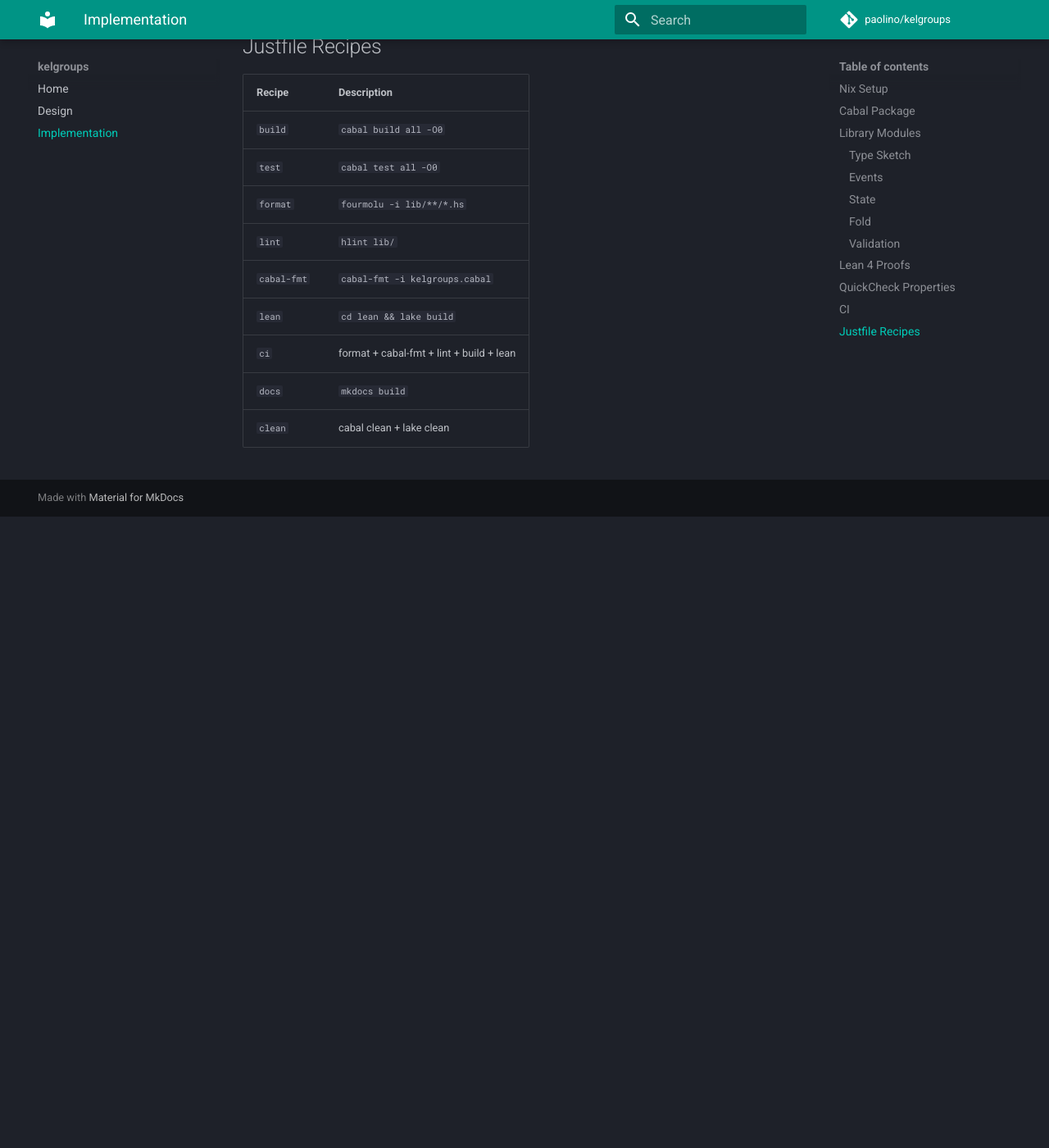
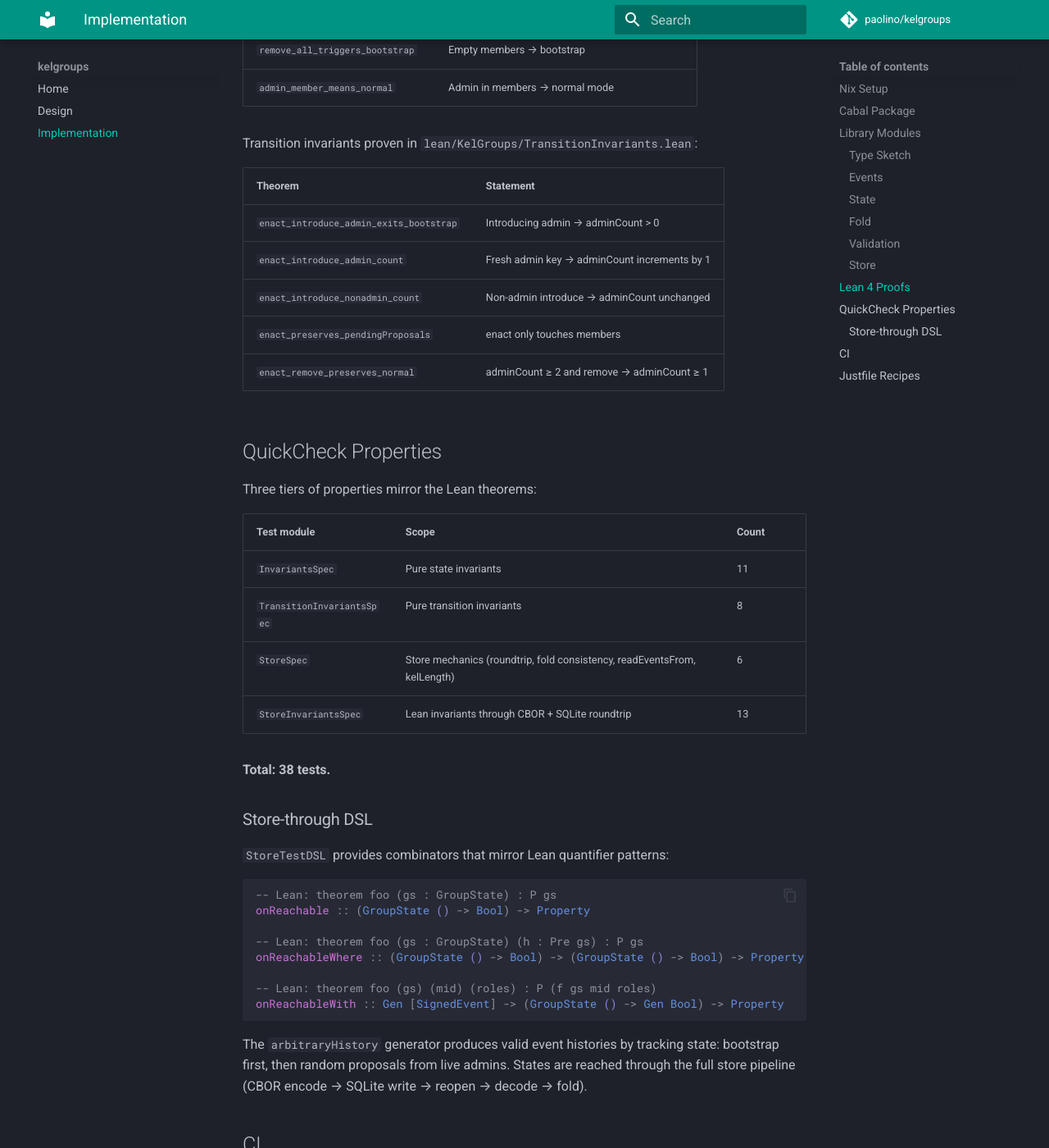
Before and after one commit to paolino/kelgroups, an MkDocs documentation site: the page built from docs/docs/implementation.md, in a window 1280 px wide and 1400 px high, scrolled down 3238 px. Shown: the whole window at 82% size. Built offline with MkDocs 1.6.1 and Material for MkDocs 9.7.7, drawn with Linux system fonts in a browser that asks for light colours; comment, search, counter and statistics services are not loaded; before the commit the page ends 3868 px from its top, so only the background shows below that; some of the changed text lies outside the part shown.

Commit message:
docs: update implementation plan with store and test DSL

````diff
--- a/docs/docs/implementation.md
+++ b/docs/docs/implementation.md
@@ -10,8 +10,8 @@
 
 **`kelgroups.cabal`** — library + test suite:
 
-- Library depends on `base`, `containers`, `text`
-- Test suite uses `hspec` + `QuickCheck`
+- Library depends on `base`, `containers`, `text`, `bytestring`, `serialise`, `sqlite-simple`, `stm`
+- Test suite uses `hspec` + `QuickCheck` + `temporary` + `directory`
 - `keri-hs` dependency wired in nix, activated when needed
 
 ## Library Modules
@@ -25,6 +25,8 @@
 | `KelGroups.Validate` | Event validation with `ValidationError` ADT |
 | `KelGroups.Bootstrap` | `AuthMode` detection (bootstrap vs normal) |
 | `KelGroups.Trivial` | Trivial instance: `a = ()`, no app roles |
+| `KelGroups.Store` | SQLite-backed KEL store with incremental TVar state |
+| `KelGroups.Store.Serialise` | Orphan CBOR `Serialise` instances for all event/state types |
 
 ### Type Sketch
 
@@ -95,6 +97,23 @@
   -> Either ValidationError ()
 ```
 
+### Store
+
+```haskell
+data KELStore a = KELStore
+  { storeConn :: Connection
+  , stateVar :: TVar (GroupState a)
+  }
+
+openKEL :: Serialise a => AppFold a -> a -> FilePath -> IO (KELStore a)
+appendEvent :: Serialise a => KELStore a -> AppFold a -> (Text, GroupEvent a) -> IO ()
+readState :: KELStore a -> IO (GroupState a)
+readEventsFrom :: Serialise a => KELStore a -> Int -> IO [(Text, GroupEvent a)]
+kelLength :: KELStore a -> IO Int
+```
+
+Events are CBOR-encoded (`serialise`) and stored as blobs in a SQLite table. The in-memory `TVar` state is updated incrementally on each append and rebuilt from the DB on `openKEL`.
+
 ## Lean 4 Proofs
 
 Invariants proven in `lean/KelGroups/Invariants.lean`:
@@ -110,14 +129,49 @@
 | `remove_all_triggers_bootstrap` | Empty members → bootstrap |
 | `admin_member_means_normal` | Admin in members → normal mode |
 
+Transition invariants proven in `lean/KelGroups/TransitionInvariants.lean`:
+
+| Theorem | Statement |
+|---|---|
+| `enact_introduce_admin_exits_bootstrap` | Introducing admin → adminCount > 0 |
+| `enact_introduce_admin_count` | Fresh admin key → adminCount increments by 1 |
+| `enact_introduce_nonadmin_count` | Non-admin introduce → adminCount unchanged |
+| `enact_preserves_pendingProposals` | enact only touches members |
+| `enact_remove_preserves_normal` | adminCount ≥ 2 and remove → adminCount ≥ 1 |
+
 ## QuickCheck Properties
 
-Each Lean theorem has a corresponding QuickCheck property in `test/InvariantsSpec.hs` (11 tests).
+Three tiers of properties mirror the Lean theorems:
+
+| Test module | Scope | Count |
+|---|---|---|
+| `InvariantsSpec` | Pure state invariants | 11 |
+| `TransitionInvariantsSpec` | Pure transition invariants | 8 |
+| `StoreSpec` | Store mechanics (roundtrip, fold consistency, readEventsFrom, kelLength) | 6 |
+| `StoreInvariantsSpec` | Lean invariants through CBOR + SQLite roundtrip | 13 |
+
+**Total: 38 tests.**
+
+### Store-through DSL
+
+`StoreTestDSL` provides combinators that mirror Lean quantifier patterns:
+
+```haskell
+-- Lean: theorem foo (gs : GroupState) : P gs
+onReachable :: (GroupState () -> Bool) -> Property
+
+-- Lean: theorem foo (gs : GroupState) (h : Pre gs) : P gs
+onReachableWhere :: (GroupState () -> Bool) -> (GroupState () -> Bool) -> Property
+
+-- Lean: theorem foo (gs) (mid) (roles) : P (f gs mid roles)
+onReachableWith :: Gen [SignedEvent] -> (GroupState () -> Gen Bool) -> Property
+```
+
+The `arbitraryHistory` generator produces valid event histories by tracking state: bootstrap first, then random proposals from live admins. States are reached through the full store pipeline (CBOR encode → SQLite write → reopen → decode → fold).
 
 ## CI
 
-- **Build**: `nix develop -c just ci` (format, lint, build, lean)
-- **Test**: `nix develop -c just test`
+- **Build + Test**: `nix develop -c just ci` (format, cabal-fmt, lint, build, test, lean)
 - **Docs**: MkDocs deployed to GitHub Pages on push to main
 
 ## Justfile Recipes
````
Also changed, not shown: other parts of docs/docs/implementation.md (+3 -3 lines), docs/docs/index.md (+1 -0 lines).
